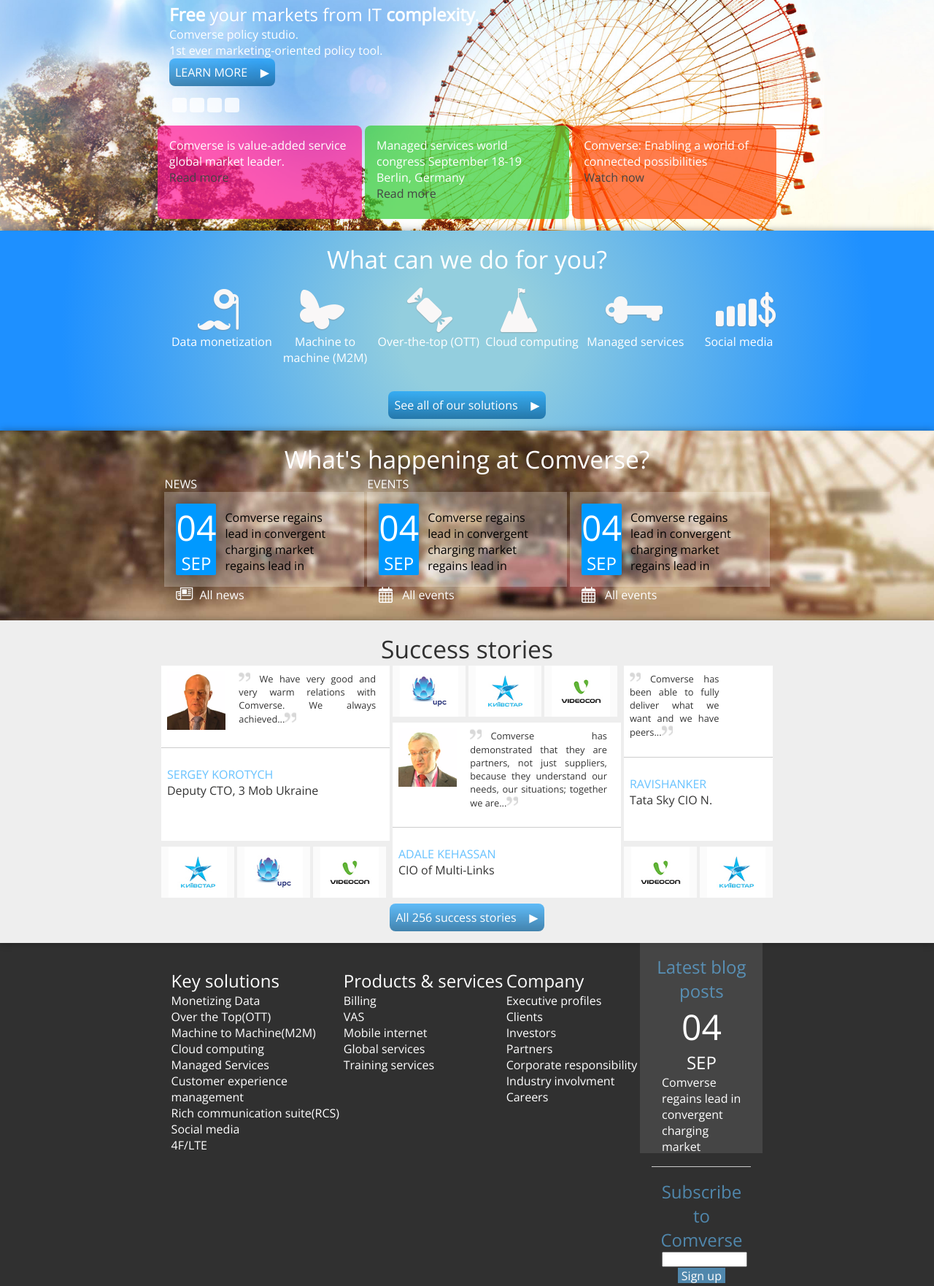
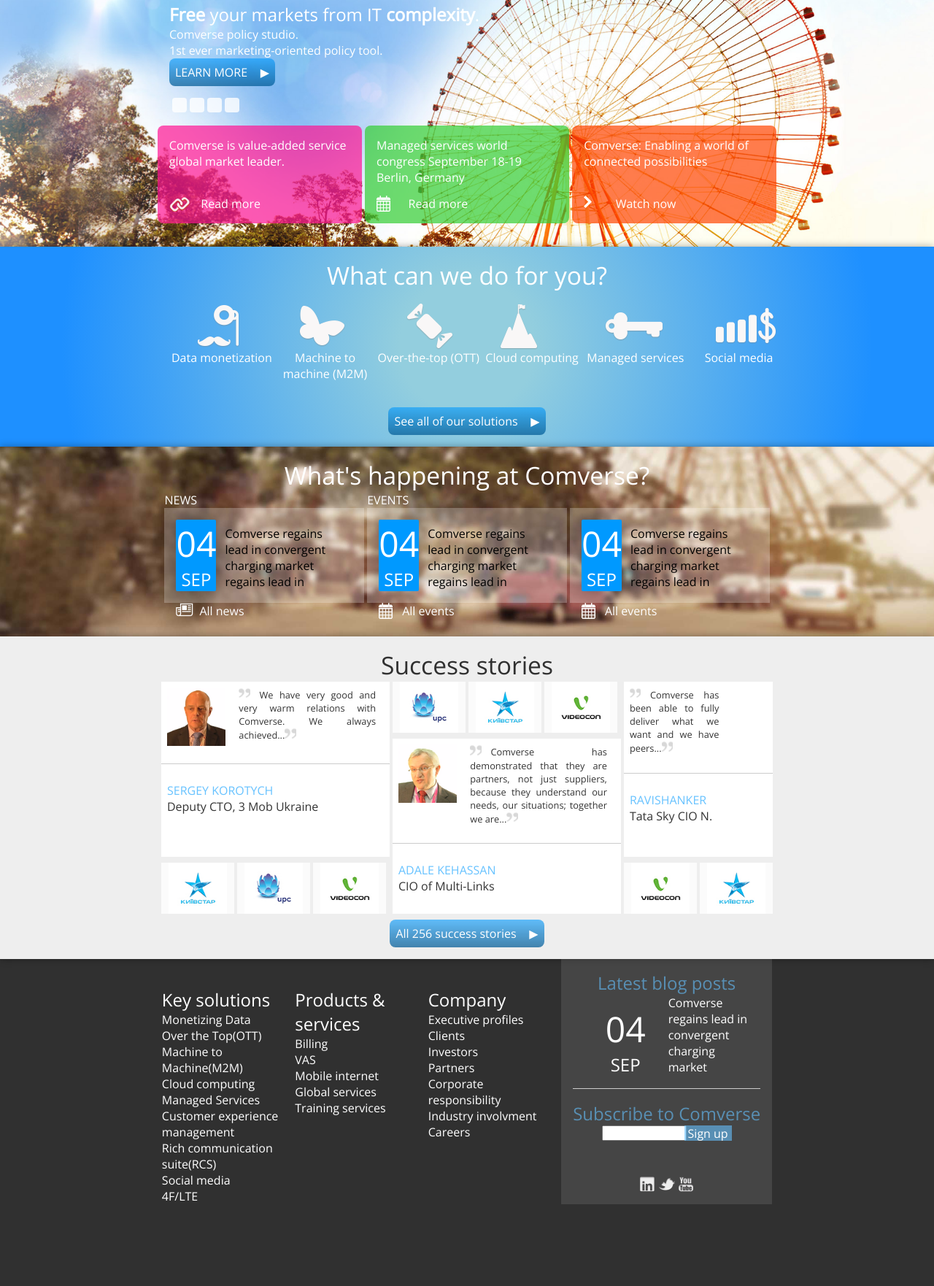
Before and after one commit to ronhandler/comverse, a website: page index.html in a window 1280 px wide. Shown: the part 87-1849 px from the top of the page at 73% size. After the commit the page ends 1753 px from the top, so only its background shows below. Drawn offline with nearby package versions, Linux system fonts and the light colour scheme.

Commit message:
Ready to submit

```diff
--- a/scss/main.scss
+++ b/scss/main.scss
@@ -212,20 +212,50 @@
 
 .article-cards article {
 	//@include debug;
-	display: inline-block;
-	//max-width: $grid-width;
-	max-width: $grid-width - (3*$radius);
-	min-height: 6rem;
+	@include handhelds {
+		display: block;
+	}
+	@include widescreens {
+		display: inline-block;
+		max-width: $grid-width - (3*$radius);
+	}
 	border-radius: $radius;
 	padding: 2*$radius;
+	 margin-bottom: 1rem;
 	text-align: left;
 	vertical-align: bottom;
 	$transparency: 0.7;
-	&.one { background: rgba(deeppink, $transparency); }
-	&.two { background: rgba(limegreen, $transparency); }
-	&.three { background: rgba(orangered, $transparency); }
+	h4 {
+		min-height: 5rem;
+	}
+	a {
+		@include link-colors(white, darken($button-color, 30%));
+		vertical-align: center;
+		$img: 'link-icon-image.png';
+		padding-left: image-width($img)*1.5;
+	}
+	&.one {
+		background: rgba(deeppink, $transparency);
+		a {
+			$img: 'link-icon-image.png';
+			background: image-url($img) 0 0 no-repeat;
+		}
+	}
+	&.two {
+		background: rgba(limegreen, $transparency);
+		a {
+			$img: 'eventListIconEvents.png';
+			background: image-url($img) 0 0 no-repeat;
+		}
+	}
+	&.three {
+		background: rgba(orangered, $transparency);
+		a {
+			$img: 'promotion-item-arrow.png';
+			background: image-url($img) 0 0 no-repeat;
+		}
+	}
 }
-
 
 .navigation.pane {
 	padding-bottom: 10px;
@@ -233,6 +263,7 @@
 	width: 100%;
 	vertical-align: bottom;
 	min-height: 60px;
+	z-index: 40;
 	@include widescreens {
 		position: fixed;
 	}
@@ -250,9 +281,6 @@
 	}
 	.logo,.menu-bar {
 		display: inline-block;
-		@include handhelds {
-			//float: top;
-		}
 	}
 	.menu-bar .dropdown li {
 		display: block;
@@ -297,19 +325,23 @@
 		}
 	}
 }
-.article-cards article {
-}
 .solutions.pane {
 	@include background-image(radial-gradient(50% 50% 0, rgba(147,206,222,1) 10px, #1e90ff 60px));
 	li {
 		//@include debug;
-		display: inline-block;
 
-		width: $grid-width/2 - (3.8*$radius);
 		min-height: 5rem;
 		border-radius: $radius;
 		padding: 2*$radius;
 		vertical-align: bottom;
+
+		@include handhelds {
+			display: block;
+		}
+		@include widescreens {
+			display: inline-block;
+			width: $grid-width/2 - (3.8*$radius);
+		}
 	}
 	ul a {
 		@include link-colors(white, darken($button-color, 30%));
@@ -348,12 +380,26 @@
 		display: inline-block;
 		min-height: 10rem;
 		border-radius: $radius/3;
+
+		@include handhelds {
+			display: block;
+		}
+		@include widescreens {
+			display: inline-block;
+		}
 	}
 	article {
 		padding: 2*$radius;
-		max-width: $grid-width - (3.8*$radius);
 		@include transition(all 0.35s ease-in-out);
 		background-color: rgba(white, 0.25);
+
+		@include handhelds {
+			width: 100%;
+		}
+		@include widescreens {
+			max-width: $grid-width - (3.8*$radius);
+		}
+
 		&:hover {
 			background-color: rgba(white, 0.40);
 		}
@@ -413,7 +459,7 @@
 	& > div > ul > li {
 		display: inline-block;
 		//max-width: $grid-width;
-		max-width: $grid-width - (5*$radius);
+		max-width: $grid-width/1.4 - (2*$radius);
 		text-align: left;
 		vertical-align: top;
 	}
@@ -427,11 +473,11 @@
 }
 .social {
 	//width: $grid-width/2.5;
-	height: 16rem;
+	height: 19rem;
 	padding: 1rem;
 	display: inline-block;
 	background-color: rgba(white, 0.1);
-	max-width: $grid-width/2;
+	max-width: $grid-width/1;
 	display: block;
 	article>*,
 	.subscribe-box>*,
@@ -598,13 +644,6 @@
 	background: image-url($img) 0 0 no-repeat;
 	width: image-width($img);
 	height: image-height($img);
-
-	@include widescreens {
-		//margin-left: 10%;
-	}
-	@include handhelds {
-		//width: 70px;
-	}
 }
 
 // Dropdown menu settings.
@@ -681,6 +720,13 @@
 		//min-height: 18rem;
 		vertical-align: bottom;
 		text-align: left;
+
+		@include handhelds {
+			display: block;
+		}
+		@include widescreens {
+			display: inline-block;
+		}
 	}
 	img {
 		width: 5rem;
```
Also changed, not shown: css/main.css, 1 other file.
